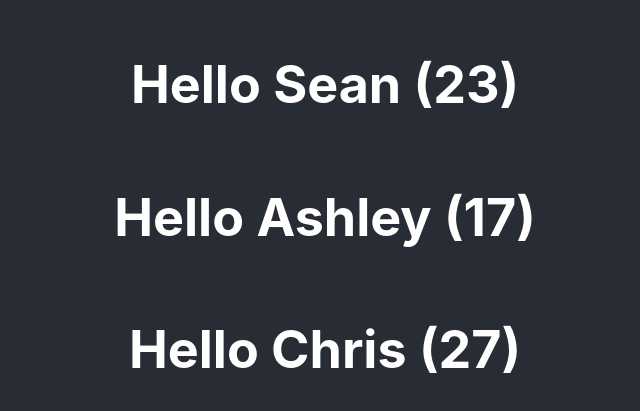
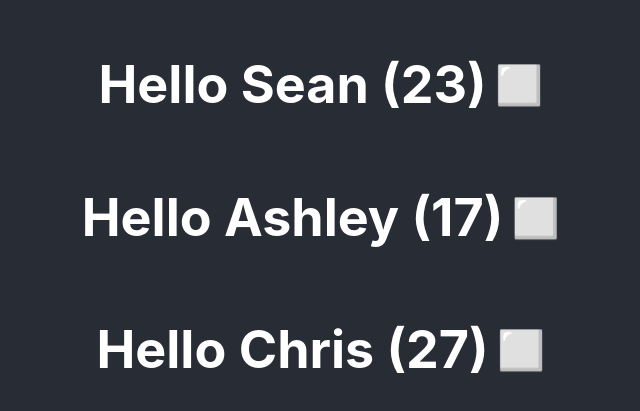
Before and after one commit to seanpoconnell/react, a React (Create React App) app: page / in a window 1280 px wide. Shown: the part 183-594 px from the top of the page, without its empty margins (315-955 px from the left). Built offline with nearby package versions, Linux system fonts and the light colour scheme.

Commit message:
added tick and empty box

```diff
--- a/src/App.jsx
+++ b/src/App.jsx
@@ -6,9 +6,9 @@ const App = () => {
   return (
     <div className="App">
       <header className="App-header">
-        <Hello name="Sean" age="23" />
-        <Hello name="Ashley" age="17" />
-        <Hello name="Chris" age="27" />
+        <Hello name="Sean" age={23} />
+        <Hello name="Ashley" age={17} />
+        <Hello name="Chris" age={27} />
       </header>
     </div>
   );
--- a/src/Hello.jsx
+++ b/src/Hello.jsx
@@ -1,10 +1,45 @@
-import React from 'react' ;
+import React, { Component } from 'react' ;
 
-//props = { name: 'Gabriel' }
-const Hello = (props) => {
-  return (
-    <h1>Hello {props.name} ({props.age})</h1>
-  );
+// function use state
+// class allows you to use props and state.
+// Normally you will eventually need to add a state so you can start with a class
+// react hooks now actually allows you to do states in a function as well
+class Hello extends Component {
+  state = { clicked:false }
+
+  handleClick = () => {
+    console.log('I was clicked')
+  }
+
+  render() {
+    return (
+      <div>
+        <h1 onClick={this.handleClick}>
+          Hello {this.props.name} ({this.props.age})
+          <span role="img" aria-label="Check">
+            { this.state.clicked ? '✔️' : '◻️' }
+          </span>
+        </h1>
+      </div>
+    );
+  }
 }
 
+// props - immutable data (intitial data)
+// state mutable data (internal dynamic data)
+// props = { name: 'Sean' }
+// const Hello = (props) => {
+//   return (
+//     <div>
+//       <h1>
+//         Hello {props.name} ({props.age})
+//         Clicked <span role="img" aria-label="Check">
+//           { props.clicked ? '✔️' : '◻️' }
+//         </span>
+//       </h1>
+//     </div>
+//   );
+// }
+
+
 export default Hello;
```
